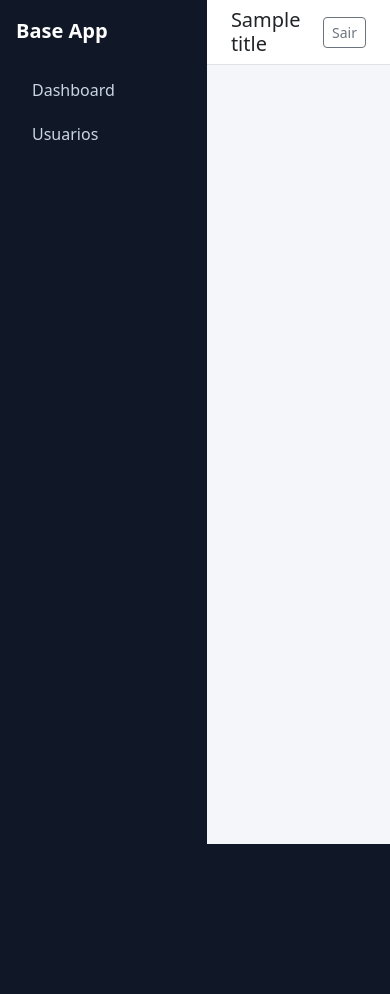
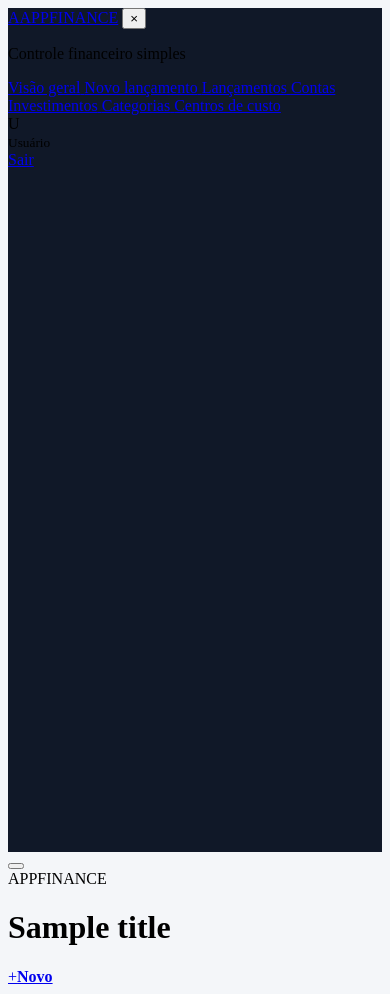
Before and after one commit to choppon24h-png/APPFINANCE, a PHP site: template app/Views/layout/app_header.php in a window 390 px wide. Before the commit the page ends 844 px from the top, so only its background shows below. Run offline with PHP 8.4, Linux system fonts and the light colour scheme; the template is opened without the code that fills it: most values are stand-ins (such as "Sample title", 1, 10 or a date in 2020).

Commit message:
feat: criar layout mobile first do app

```diff
--- a/app/Views/layout/app_header.php
+++ b/app/Views/layout/app_header.php
@@ -1,39 +1,61 @@
 <?php
 use App\Core\Auth;
 $usuarioLogado = Auth::user();
-$uriAtual      = strtok($_SERVER['REQUEST_URI'], '?');
+$uriAtual = strtok($_SERVER['REQUEST_URI'], '?');
+$flash = $_SESSION['flash'] ?? null;
+unset($_SESSION['flash']);
+$menu = [
+    ['/dashboard', 'Visão geral', 'home'],
+    ['/lancamentos/novo', 'Novo lançamento', 'plus'],
+    ['/lancamentos', 'Lançamentos', 'list'],
+    ['/contas', 'Contas', 'wallet'],
+    ['/investimentos', 'Investimentos', 'chart'],
+    ['/categorias', 'Categorias', 'tag'],
+    ['/centros-custo', 'Centros de custo', 'layers'],
+];
 ?>
 <!DOCTYPE html>
 <html lang="pt-BR">
 <head>
     <meta charset="UTF-8">
-    <meta name="viewport" content="width=device-width, initial-scale=1.0">
-    <title><?= htmlspecialchars($title ?? ($_ENV['APP_NAME'] ?? 'Base App')) ?></title>
-    <link href="https://cdn.jsdelivr.net/npm/bootstrap@5.3.3/dist/css/bootstrap.min.css" rel="stylesheet">
+    <meta name="viewport" content="width=device-width, initial-scale=1.0, viewport-fit=cover">
+    <meta name="theme-color" content="#0f4c81">
+    <meta name="description" content="APPFINANCE: sua visão simples e segura das finanças.">
+    <link rel="manifest" href="/manifest.json">
+    <link rel="icon" href="/assets/icons/icon.svg" type="image/svg+xml">
+    <title><?= htmlspecialchars($title ?? ($_ENV['APP_NAME'] ?? 'APPFINANCE')) ?> · <?= htmlspecialchars($_ENV['APP_NAME'] ?? 'APPFINANCE') ?></title>
     <link href="/assets/css/app.css" rel="stylesheet">
 </head>
 <body>
-<div class="d-flex">
-    <nav class="sidebar p-3" style="width: 240px;">
-        <a href="/dashboard" class="d-block text-white text-decoration-none fw-bold fs-5 mb-4">
-            <?= htmlspecialchars($_ENV['APP_NAME'] ?? 'Base App') ?>
-        </a>
-        <ul class="nav nav-pills flex-column gap-1">
-            <li class="nav-item">
-                <a class="nav-link <?= $uriAtual === '/dashboard' ? 'active' : '' ?>" href="/dashboard">Dashboard</a>
-            </li>
-            <li class="nav-item">
-                <a class="nav-link <?= str_starts_with($uriAtual, '/usuarios') ? 'active' : '' ?>" href="/usuarios">Usuarios</a>
-            </li>
-        </ul>
-    </nav>
+<div class="app-shell">
+    <div class="mobile-backdrop" data-nav-close></div>
+    <aside class="sidebar" id="app-sidebar">
+        <div class="brand-row">
+            <a href="/dashboard" class="brand"><span class="brand-mark">A</span><span><?= htmlspecialchars($_ENV['APP_NAME'] ?? 'APPFINANCE') ?></span></a>
+            <button class="icon-button sidebar-close" type="button" data-nav-close aria-label="Fechar menu">×</button>
+        </div>
+        <p class="sidebar-caption">Controle financeiro simples</p>
+        <nav class="main-nav" aria-label="Navegação principal">
+            <?php foreach ($menu as [$href, $label, $icon]): ?>
+                <a class="nav-item <?= $uriAtual === $href || ($href !== '/dashboard' && str_starts_with($uriAtual, $href)) ? 'active' : '' ?>" href="<?= $href ?>">
+                    <span class="nav-icon" data-icon="<?= $icon ?>" aria-hidden="true"></span><span><?= $label ?></span>
+                </a>
+            <?php endforeach; ?>
+            <?php if (Auth::can('manage_users')): ?>
+                <a class="nav-item <?= str_starts_with($uriAtual, '/usuarios') ? 'active' : '' ?>" href="/usuarios"><span class="nav-icon" data-icon="users" aria-hidden="true"></span><span>Usuários</span></a>
+            <?php endif; ?>
+        </nav>
+        <div class="sidebar-bottom">
+            <div class="user-mini"><span class="avatar"><?= htmlspecialchars(mb_strtoupper(mb_substr($usuarioLogado->name ?? 'U', 0, 1))) ?></span><div><strong><?= htmlspecialchars($usuarioLogado->name ?? '') ?></strong><small><?= htmlspecialchars($usuarioLogado->role_name ?? 'Usuário') ?></small></div></div>
+            <a href="/logout" class="logout-link"><span class="nav-icon" data-icon="logout" aria-hidden="true"></span>Sair</a>
+        </div>
+    </aside>
 
-    <div class="flex-grow-1">
-        <header class="d-flex justify-content-between align-items-center bg-white border-bottom px-4 py-2">
-            <h1 class="h5 mb-0"><?= htmlspecialchars($title ?? '') ?></h1>
-            <div class="d-flex align-items-center gap-3">
-                <span class="text-muted small"><?= htmlspecialchars($usuarioLogado->name ?? '') ?></span>
-                <a href="/logout" class="btn btn-sm btn-outline-secondary">Sair</a>
-            </div>
+    <div class="app-main">
+        <header class="topbar">
+            <button class="icon-button menu-trigger" type="button" data-nav-open aria-label="Abrir menu"><span class="hamburger"></span></button>
+            <div class="topbar-title"><span class="eyebrow">APPFINANCE</span><h1><?= htmlspecialchars($title ?? '') ?></h1></div>
+            <a class="quick-add" href="/lancamentos/novo" aria-label="Novo lançamento"><span>+</span><b>Novo</b></a>
         </header>
-        <main class="p-4">
+        <main class="page-content">
+            <?php if ($flash): ?><div class="flash flash-<?= htmlspecialchars($flash['type']) ?>" role="status"><?= htmlspecialchars($flash['message']) ?><button type="button" class="flash-close" data-dismiss>×</button></div><?php endif; ?>
```
